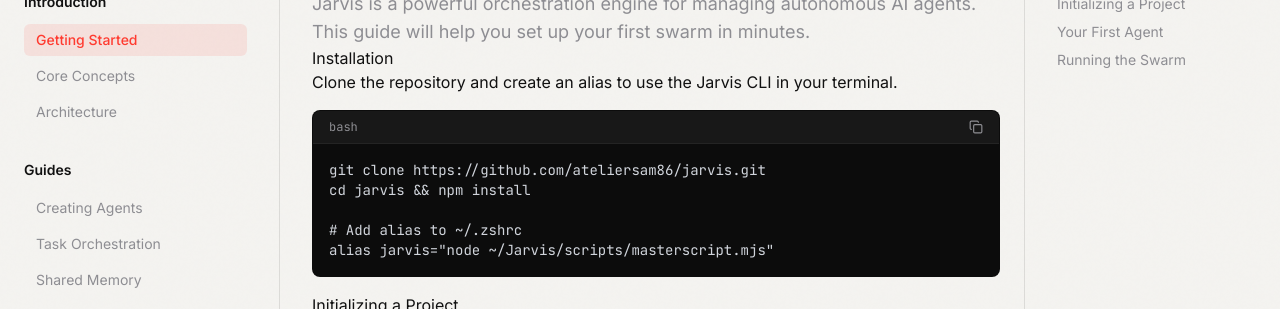
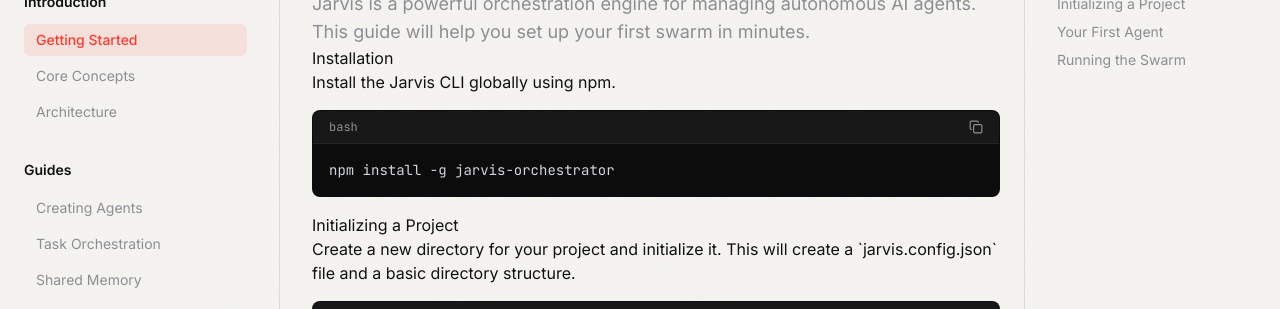
Before and after one commit to ateliersam86/jarvis, a Next.js app in the folder web/: page /en/docs in a window 1280 px wide. Shown: the part 166-475 px from the top of the page. Built offline with nearby package versions, Linux system fonts and the light colour scheme; no server answers.

Commit message:
feat: Publish jarvis-orchestrator to npm + update docs
- packages/jarvis-sdk: Renamed to jarvis-orchestrator
- Published to npm: jarvis-orchestrator@1.0.0
- README.md: Simple npm install command
- docs/page.tsx: Same update

```diff
--- a/web/app/[locale]/docs/page.tsx
+++ b/web/app/[locale]/docs/page.tsx
@@ -63,15 +63,11 @@
 
               <h2>Installation</h2>
               <p>
-                Clone the repository and create an alias to use the Jarvis CLI in your terminal.
+                Install the Jarvis CLI globally using npm.
               </p>
               <CodeBlock
                 language="bash"
-                code={`git clone https://github.com/ateliersam86/jarvis.git
-cd jarvis && npm install
-
-# Add alias to ~/.zshrc
-alias jarvis="node ~/Jarvis/scripts/masterscript.mjs"`}
+                code="npm install -g jarvis-orchestrator"
               />
 
               <h2>Initializing a Project</h2>
```
Also changed, not shown: 2 other files (tests, documents, lock files or other folders).
